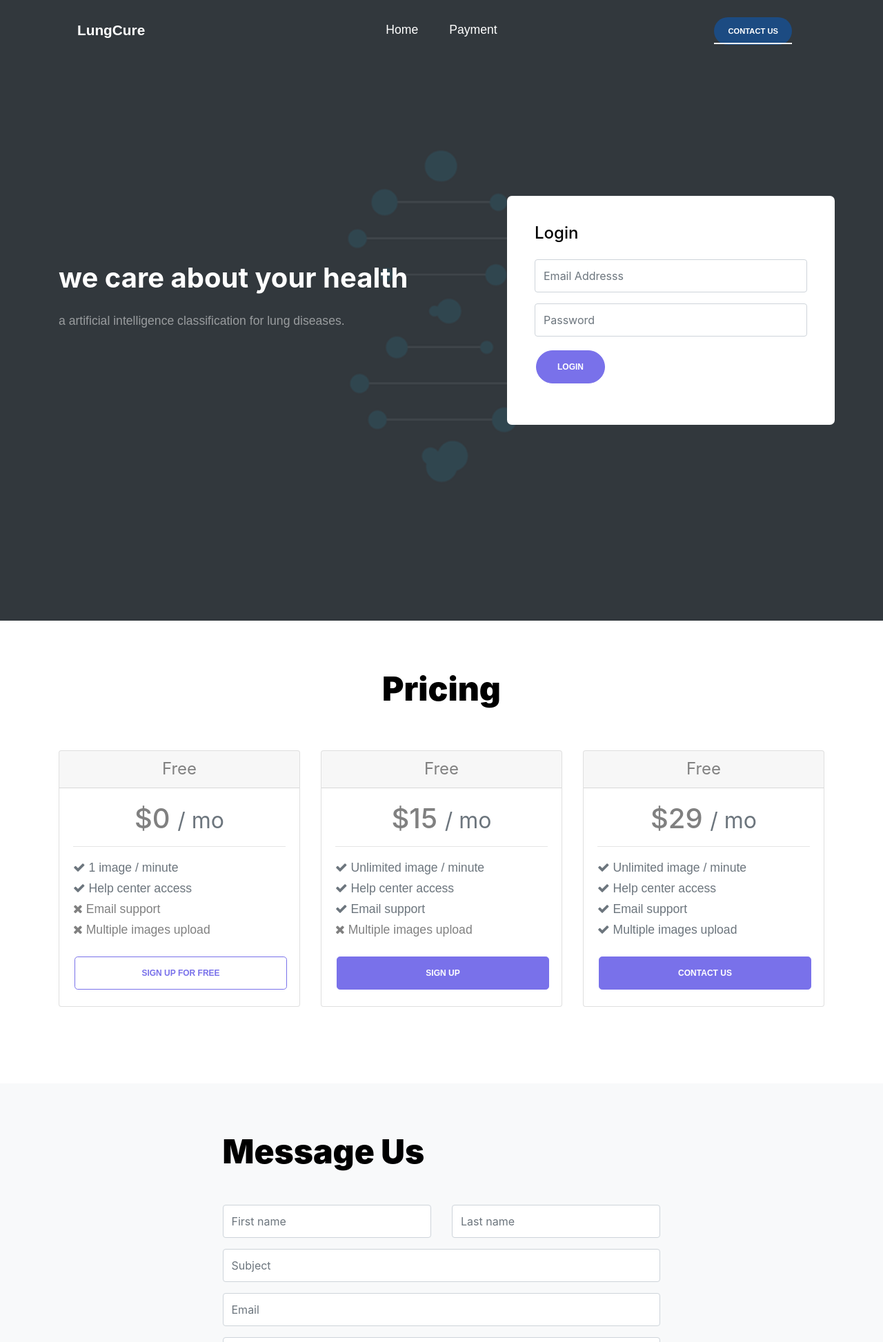
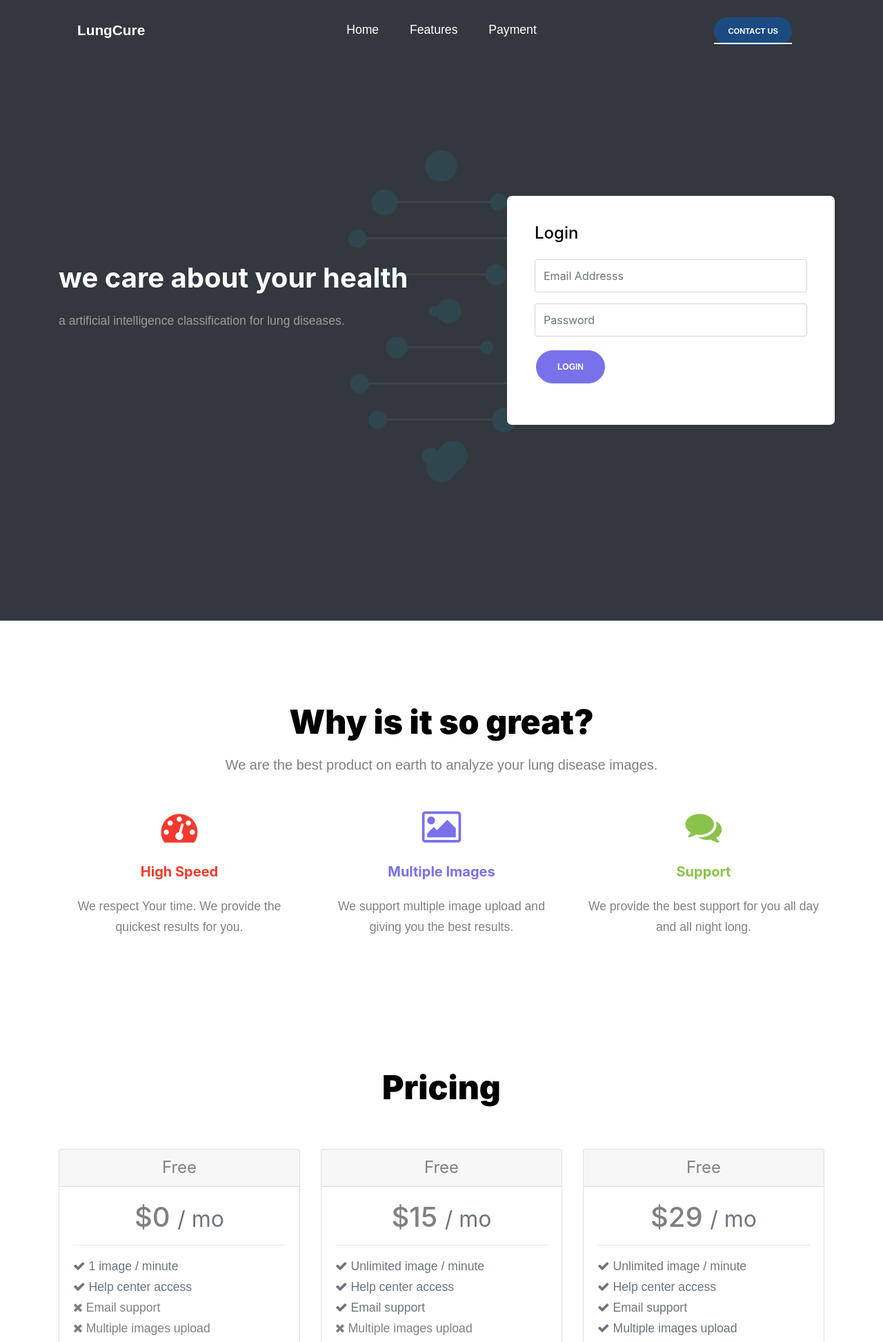
Before and after one commit to FlorianWoelki/lungcure, a Flask app: page / in a window 1280 px wide. Shown: the top 1946 px of the page at 69% size. Run offline with Flask 2, Linux system fonts and the light colour scheme; some libraries are stand-ins or nearby versions; some web fonts are replaced.

Commit message:
added feature section

```diff
--- a/app/templates/index.html
+++ b/app/templates/index.html
@@ -163,6 +163,7 @@
                         <nav class="site-navigation position-relative text-right" role="navigation">
                             <ul class="site-menu main-menu js-clone-nav mx-auto d-none d-lg-block  m-0 p-0">
                                 <li><a href="#home-section" class="nav-link">Home</a></li>
+                                <li><a href="#feature-section" class="nav-link">Features</a></li>
                                 <li><a href="#payment-section" class="nav-link">Payment</a></li>
                             </ul>
                         </nav>
@@ -229,6 +230,39 @@
                 </div>
             </div>
         </div>
+
+        <section class="text-center my-5 site-section" id="feature-section">
+            <div class="container">
+                <h2 class="section-title mb-3 text-center" data-aos="fade-down" data-aos-delay="500">Why is it so great?</h2>
+                <p class="lead grey-text w-responsive mx-auto mb-5" data-aos="fade-down" data-aos-delay="500">
+                    We are the best product on earth to analyze your lung disease images.
+                </p>
+
+                <div class="row">
+                    <div class="col-md-4" data-aos="fade-right" data-aos-delay="500">
+                        <i class="fa fa-tachometer fa-3x text-danger"></i>
+                        <h5 class="font-weight-bold my-4 text-danger">High Speed</h5>
+                        <p class="grey-text mb-md-0 mb-5">
+                            We respect Your time. We provide the quickest results for you.
+                        </p>
+                    </div>
+                    <div class="col-md-4" data-aos="fade-up" data-aos-delay="500">
+                        <i class="fa fa-image fa-3x text-primary"></i>
+                        <h5 class="font-weight-bold my-4 text-primary">Multiple Images</h5>
+                        <p class="grey-text mb-md-0 mb-5">
+                            We support multiple image upload and giving you the best results.
+                        </p>
+                    </div>
+                    <div class="col-md-4" data-aos="fade-left" data-aos-delay="500">
+                        <i class="fa fa-comments fa-3x text-success"></i>
+                        <h5 class="font-weight-bold my-4 text-success">Support</h5>
+                        <p class="grey-text mb-0">
+                            We provide the best support for you all day and all night long.
+                        </p>
+                    </div>
+                </div>
+            </div>
+        </section>
 
         <div class="site-section" id="payment-section">
             <div class="container">
```
